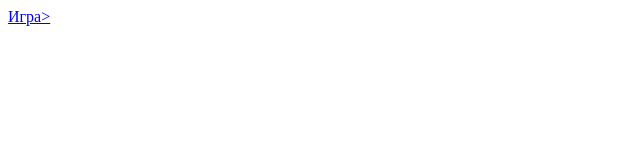
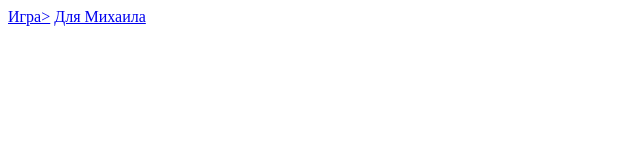
Before and after one commit to Andrey-pups/Andrey-pups.github.io, a plain HTML site: page index.html in a window 1280 px wide. Shown: the whole page, without its empty margins (0-640 px from the left). Drawn offline with Linux system fonts and the light colour scheme.

Commit message:
Add files via upload

```diff
--- a/index.html
+++ b/index.html
@@ -7,5 +7,6 @@
 </head>
 <body>
     <A href="igriotandreiy.html"> Игра></A>
+    <a href="Для лучшего баринова.html">Для Михаила</a>
 </body>
 </html>
```
